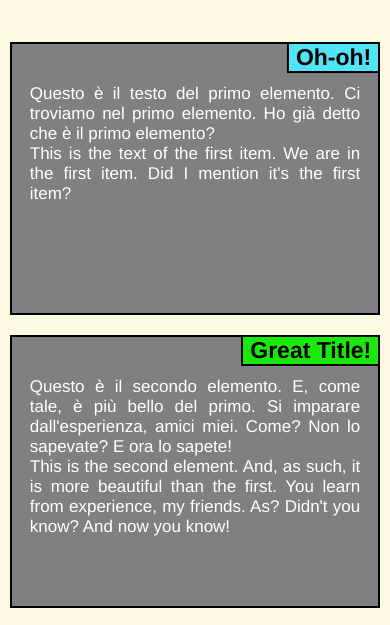
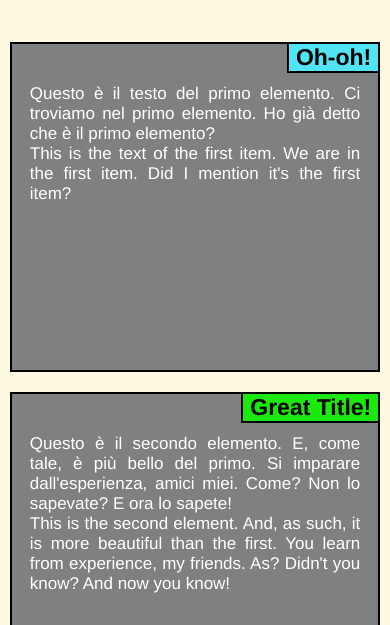
Before and after one commit to Fabrizio-Ferrara/coursera-test, a plain HTML site: page mod2_solution/index.html in a window 390 px wide. Shown: the part 112-737 px from the top of the page. Drawn offline with Linux system fonts and the light colour scheme.

Commit message:
Add files via upload

```diff
--- a/mod2_solution/style.css
+++ b/mod2_solution/style.css
@@ -81,7 +81,7 @@ h2 {
 /********** Phone devices only **********/
 @media (max-width: 767px) {
   .text {
-    height: 273px;
+    height: 330px;
   }
   .main_dim {
     width: 95%;
```
